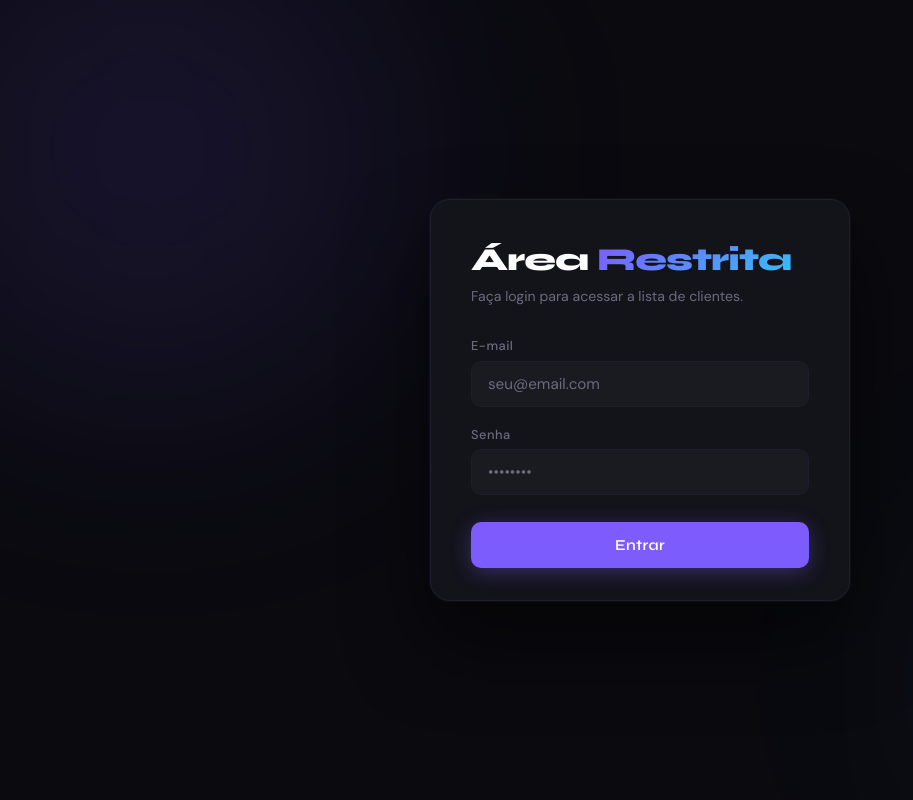
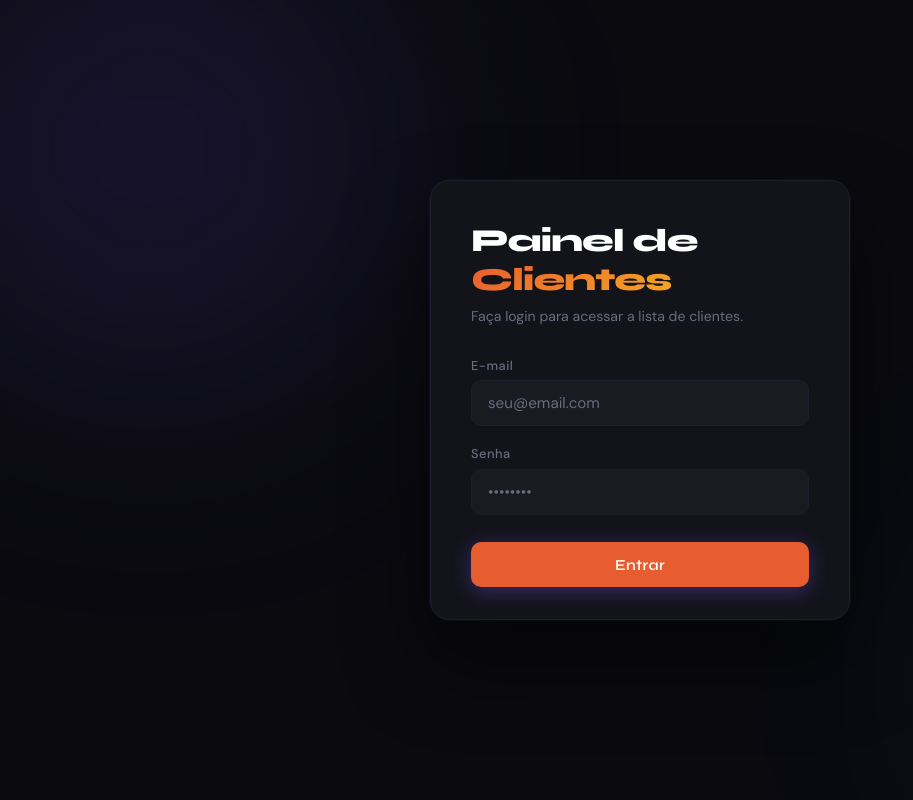
Before and after one commit to AugustoBZ011/treinamento-supabase-vercel, a plain HTML site: page index.html in a window 1280 px wide. Shown: the whole page, without its empty margins (0-913 px from the left). Drawn offline with Linux system fonts and the light colour scheme.

Commit message:
Add files via upload

```diff
--- a/index.html
+++ b/index.html
@@ -3,7 +3,7 @@
 <head>
   <meta charset="UTF-8"/>
   <meta name="viewport" content="width=device-width, initial-scale=1.0"/>
-  <title>Área Restrita</title>
+  <title>Painel de Clientes</title>
   <link href="https://fonts.googleapis.com/css2?family=Syne:wght@400;600;800&family=DM+Sans:wght@300;400;500&display=swap" rel="stylesheet"/>
   <style>
     *, *::before, *::after { box-sizing: border-box; margin: 0; padding: 0; }
@@ -12,7 +12,7 @@
       --bg: #0a0a0f;
       --surface: #13131a;
       --border: #1e1e2e;
-      --accent: #7c5cfc;
+      --accent: #e85d2f;
       --accent-glow: rgba(124, 92, 252, 0.35);
       --text: #e8e8f0;
       --muted: #6b6b80;
@@ -125,7 +125,7 @@
       color: #fff;
     }
     h1 span {
-      background: linear-gradient(135deg, #7c5cfc, #38bdf8);
+      background: linear-gradient(135deg, #e85d2f, #f5a623);
       -webkit-background-clip: text;
       -webkit-text-fill-color: transparent;
     }
@@ -361,7 +361,7 @@
   <div class="tela" id="tela-login">
     <div class="login-card">
       <div class="login-header">
-        <h1>Área <span>Restrita</span></h1>
+        <h1>Painel de <span>Clientes</span></h1>
         <p class="subtitle">Faça login para acessar a lista de clientes.</p>
       </div>
 
```
